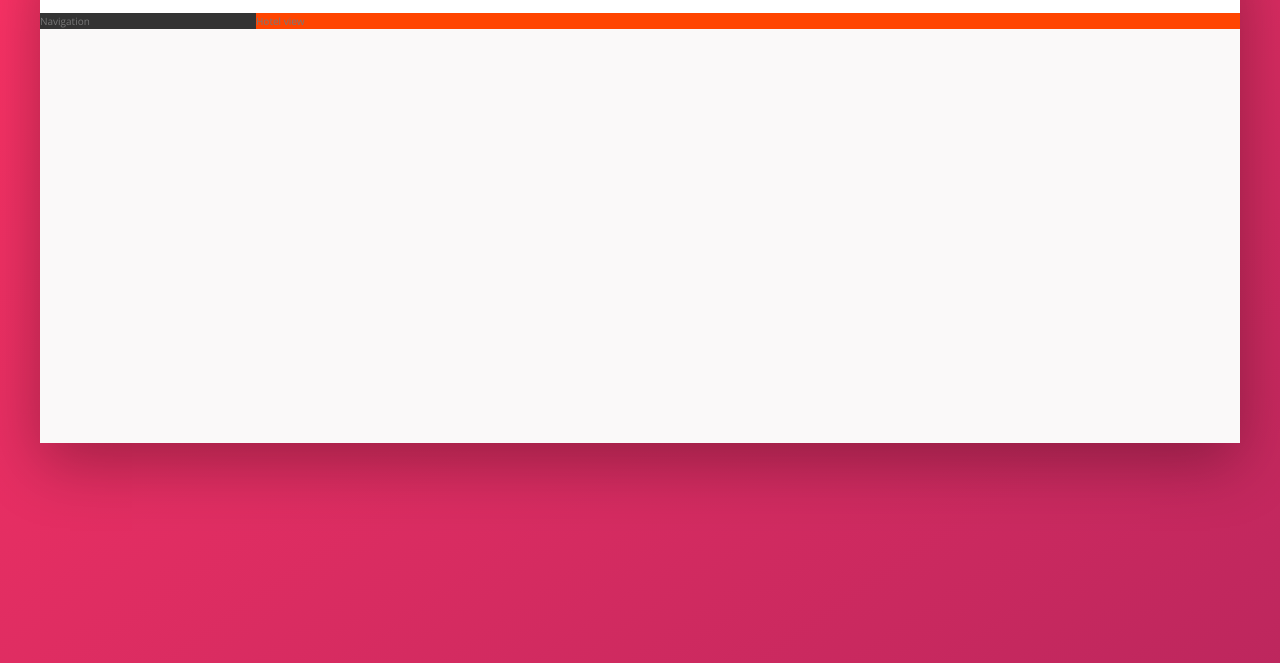
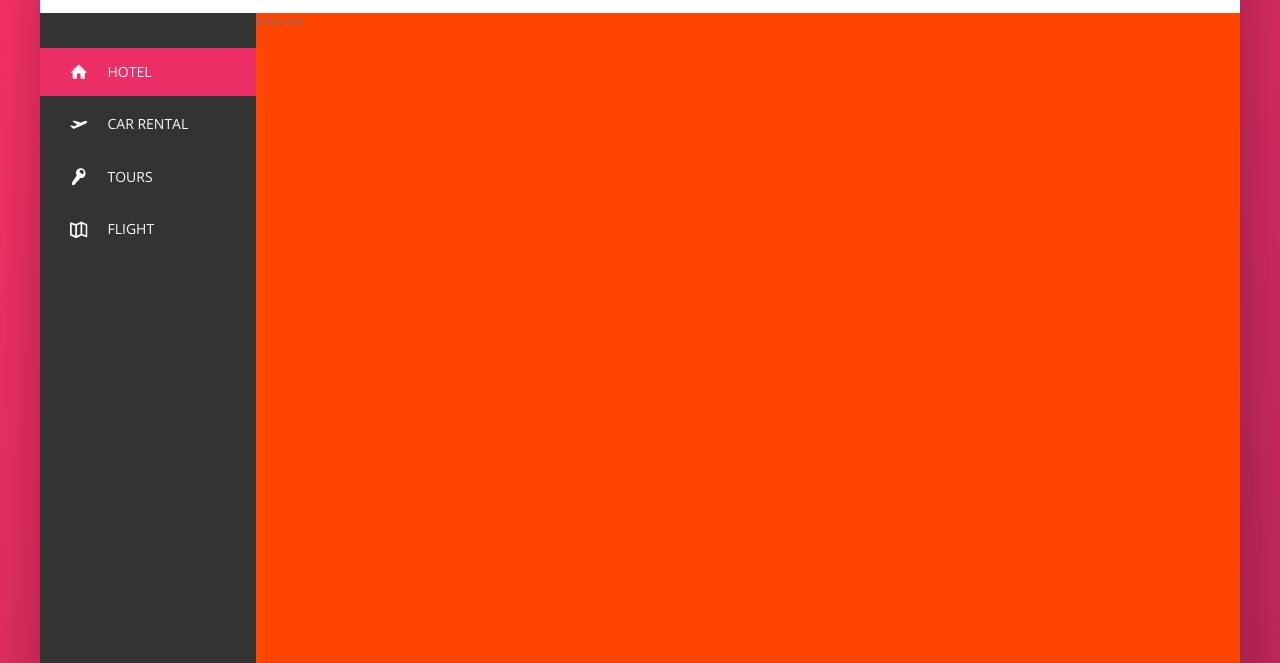
Before and after one commit to alexandersels/advanced-css-training, a website: page Trillo/index.html in a window 1280 px wide. Shown: the part 137-800 px from the top of the page. Drawn offline with nearby package versions, Linux system fonts and the light colour scheme.

Commit message:
feature: Finished sidebar.

```diff
--- a/Trillo/index.html
+++ b/Trillo/index.html
@@ -45,8 +45,48 @@
             </header>
             <div class="content">
                 <nav class="sidebar">
-                    Navigation
+                    <ul class="side-nav">
+                        <li class="side-nav__item side-nav__item--active">
+                            <a href="#" class="side-nav__link">
+                                <svg class="side-nav__icon">
+                                    <use xlink:href="img/sprite.svg#icon-home"></use>
+                                </svg>
+                                <span>Hotel</span>
+                            </a>
+                        </li>
+                        <li class="side-nav__item">
+                            <a href="#" class="side-nav__link">
+                                <svg class="side-nav__icon">
+                                    <use xlink:href="img/sprite.svg#icon-aircraft-take-off"></use>
+                                </svg>
+                                <span>Car Rental</span>
+                            </a>
+                        </li>
+                        <li class="side-nav__item">
+                            <a href="#" class="side-nav__link">
+                                <svg class="side-nav__icon">
+                                    <use xlink:href="img/sprite.svg#icon-key"></use>
+                                </svg>
+                                <span>Tours</span>
+                            </a>
+                        </li>
+                        <li class="side-nav__item">
+                            <a href="#" class="side-nav__link">
+                                <svg class="side-nav__icon">
+                                    <use xlink:href="img/sprite.svg#icon-map"></use>
+                                </svg>
+                                <span>Flight</span>
+                            </a>
+                        </li>
+                    </ul>
+                    <div class="legal">
+                        &copy; 2019 by trillo. All rights reserved.
+                    </div>
                 </nav>
+
+
+
+
                 <main class="hotel">
                     Hotel view
                 </main>
--- a/Trillo/sass/_component.scss
+++ b/Trillo/sass/_component.scss
@@ -113,3 +113,71 @@
     margin-right: 1rem;
   }
 }
+
+
+// SIDE NAVIGATION
+.side-nav {
+
+  font-size: 1.4rem;
+  list-style: none;
+  margin-top: 3.5rem;
+
+  &__item {
+    position: relative;
+
+    &:not(:last-child) {
+      margin-bottom: .5rem;
+    }
+  }
+
+  &__item::before {
+    content: "";
+    position: absolute;
+    top: 0;
+    left: 0;
+    height: 100%;
+    width: 3px;
+    background-color: var(--color-primary);
+    transform: scaleY(0);
+    transform-origin: center; // default value
+    transition: transform .2s, width .4s cubic-bezier(1, 0, 0, 1) .2s, background-color .1s;
+  }
+
+  &__item:hover::before,
+  &__item--active::before {
+    transform: scaleY(1);
+    width: 100%;
+  }
+
+  &__item:active::before {
+    background-color: var(--color-primary-light);
+  }
+
+  &__link:link,
+  &__link:visited {
+    color: var(--color-grey-light-1);
+    text-decoration: none;
+    text-transform: uppercase;
+    padding: 1.5rem 3rem;
+    position: relative;
+    z-index: 10;
+
+    display: flex;
+    align-items: center;
+  }
+
+  &__icon {
+    width: 1.75rem;
+    height: 1.75rem;
+    margin-right: 2rem;
+    fill: currentColor;
+  }
+}
+
+// LEGAL
+.legal {
+  font-size: 1.2rem;
+  text-align: center;
+  color: var(--color-grey-light-4);
+  padding: 2.5rem;
+}
--- a/Trillo/sass/_layout.scss
+++ b/Trillo/sass/_layout.scss
@@ -25,9 +25,14 @@
 .sidebar {
   background-color: var(--color-grey-dark-1);
   flex: 0 0 18%;
+
+  display: flex;
+  flex-direction: column;
+  justify-content: space-between;
 }
 
 .hotel {
   background-color: orangered;
-  flex-grow: 1;
+  height: 80rem;
+  flex: 1;
 }
```
Also changed, not shown: Trillo/css/style.css.
